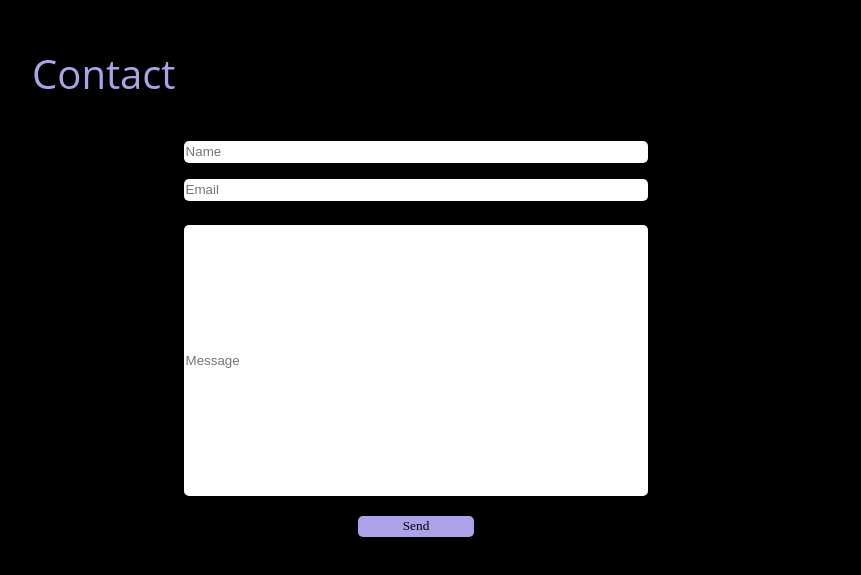
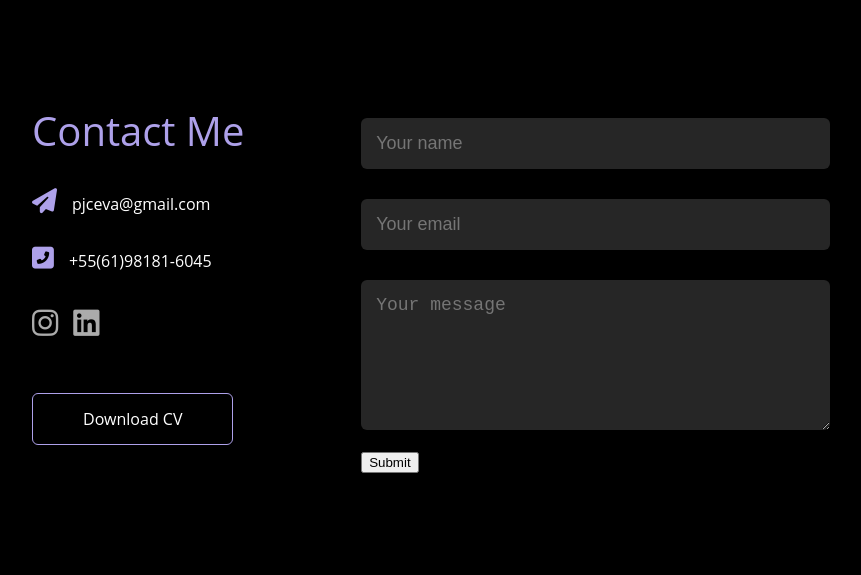
Before and after one commit to pjceva/portfolio, a React (Vite) app: page / in a window 1280 px wide. Shown: the part 1701-2276 px from the top of the page, without its empty margins (224-1085 px from the left). Built offline with nearby package versions, Linux system fonts and the light colour scheme.

Commit message:
Contact page style almost done

```diff
--- a/src/pages/contact/contact.tsx
+++ b/src/pages/contact/contact.tsx
@@ -1,17 +1,50 @@
+// import { Screen } from "../../components/Screen/styles"
+// import { Email, Name, Message, Container, SendButton } from "./styles"
+
 import { Screen } from "../../components/Screen/styles"
-import { Email, Name, Message, Container, SendButton } from "./styles"
+import { Container } from "./styles"
+import CV from "../../imgs/CVPedroJose.pdf"
 
-export const Contact = () => {
+// export const Contact = () => {
+//     return (
+//         <Screen id="Contact">
+//         <span className="h1">Contact</span>
+
+//         <Container>
+//             <Name placeholder="Name" />
+//             <Email placeholder="Email" />
+//             <Message placeholder="Message" />
+//             <SendButton>Send</SendButton>
+//         </Container>
+//         </Screen>
+//     )
+// }
+
+
+export const Contact = () =>{
     return (
-        <Screen id="Contact">
-        <span className="h1">Contact</span>
+        <Screen>
+                <Container id="Contact">
+                        <div className="contact-left">
+                            <span className="h1">Contact Me</span>
+                            <p><i className="fas fa-paper-plane"></i>pjceva@gmail.com</p>
+                            <p><i className="fas fa-phone-square-alt"></i>+55(61)98181-6045</p>
+                            <div className="social-icons">
+                                <a href=""><i className="fab fa-instagram"></i></a>
+                                <a href="https://www.linkedin.com/in/pedro-jos%C3%A9-monteiro-de-barros-ceva-rodrigues-66566522a/"><i className="fab fa-linkedin"></i></a>
+                            </div>
+                            <a href={CV} download className="btn btn2">Download CV</a>
+                        </div>
+                        <div className="contact-right">
+                            <form>
+                                <input type="text" name="Name" placeholder="Your name" required />
+                                <input type="email" name="email" placeholder="Your email" required/>
+                                <textarea name="Message" rows={6} placeholder="Your message"></textarea>
+                                <button type="submit">Submit</button>
+                            </form>
+                        </div>
 
-        <Container>
-            <Name placeholder="Name" />
-            <Email placeholder="Email" />
-            <Message placeholder="Message" />
-            <SendButton>Send</SendButton>
-        </Container>
+                </Container>
         </Screen>
     )
 }
--- a/src/pages/contact/styles.tsx
+++ b/src/pages/contact/styles.tsx
@@ -1,52 +1,110 @@
 import styled from "styled-components";
 
-export const Container = styled.section`
-    height: 56.5vh;
-    background-color: black;
+// export const Container = styled.section`
+//     height: 56.5vh;
+//     background-color: black;
+//     display: flex;
+//     flex-direction: column;
+//     align-items: center;
+//     /* background-color: gray; */
+
+// `
+
+// export const Name = styled.input`
+//     width: 60%;
+//     height: 3vh;
+//     margin-top: 5vh;
+//     border: none;
+//     border-radius: 5px;
+// `
+
+// export const Email = styled.input`
+//     width: 60%;
+//     margin-top: 2vh;
+//     height: 3vh;
+//     border: none;
+//     border-radius: 5px;
+
+// `
+
+// export const Message = styled.input`
+//     width: 60%;
+//     height: 40vh;
+//     margin-top: 3vh;
+//     border: none;
+//     border-radius: 5px;
+
+// `
+
+// export const SendButton = styled.button`
+//     margin-top: 2.5vh;
+//     width: 15%;
+//     min-width: 50px;
+//     height: 3vh;
+//     border-radius: 5px;
+//     background-color: #AEA1EA;
+//     border: none;
+//     cursor: pointer;
+//     font-family: 'Ubuntu';
+//     margin-bottom: 2vh;
+//     color: black;
+
+// `
+
+export const Container = styled.div`
     display: flex;
-    flex-direction: column;
-    align-items: center;
+    flex-direction: row;
+    /* justify-content: space-between; */
     /* background-color: gray; */
+    .contact-left{
+        flex: 1.5;
+        /* flex-basis: 35%; */
+        p{
+            margin-top: 30px;
+            i{
+                color: #AEA1EA;
+                margin-right: 15px;
+                font-size: 25px;
+            }
+        }
+    }
+    .contact-right{
+        flex: 2;
+        /* flex-basis: 60%; */
+        form{
+            width: 100%;
+            input, textarea{
+                width: 100%;
+                border: 0px;
+                outline: none;
+                background: #262626;
+                padding: 15px;
+                margin: 15px 0;
+                color: #fff;
+                font-size: 18px;
+                border-radius: 6px;
+            }
+        }
+    }
+
+    .social-icons{
+        margin-top: 30px;
+        a{
+            text-decoration: none;
+            font-size: 30px;
+            margin-right: 15px;
+            color: #ababab;
+            display: inline-block;
+            transition: transform 0.5s;
+            :hover{
+                color: #AEA1EA;
+                transform: translateY(-5px)
+            }
+        }
+    }
+
+    .btn2{
+        display: inline-block;
+    }
 
 `
-
-export const Name = styled.input`
-    width: 60%;
-    height: 3vh;
-    margin-top: 5vh;
-    border: none;
-    border-radius: 5px;
-`
-
-export const Email = styled.input`
-    width: 60%;
-    margin-top: 2vh;
-    height: 3vh;
-    border: none;
-    border-radius: 5px;
-
-`
-
-export const Message = styled.input`
-    width: 60%;
-    height: 40vh;
-    margin-top: 3vh;
-    border: none;
-    border-radius: 5px;
-
-`
-
-export const SendButton = styled.button`
-    margin-top: 2.5vh;
-    width: 15%;
-    min-width: 50px;
-    height: 3vh;
-    border-radius: 5px;
-    background-color: #AEA1EA;
-    border: none;
-    cursor: pointer;
-    font-family: 'Ubuntu';
-    margin-bottom: 2vh;
-    color: black;
-
-`
--- a/src/styles/global.tsx
+++ b/src/styles/global.tsx
@@ -15,6 +15,21 @@ export const GlobalStyle = createGlobalStyle`
             font-size: 40px;
             color: #AEA1EA;
         }
+        .btn{
+            display: block;
+            margin: 50px auto;
+            width: fit-content;
+            border: 1px solid #AEA1EA;
+            padding: 14px 50px;
+            border-radius: 6px;
+            text-decoration: none;
+            color: #fff;
+            transition: background 0.5s;
+            :hover{
+                background: #AEA1EA;
+            }
+        }
+
         ::-webkit-scrollbar {
         width: 5px;
         }
```
Also changed, not shown: 1 other file (tests, documents, lock files or other folders).
